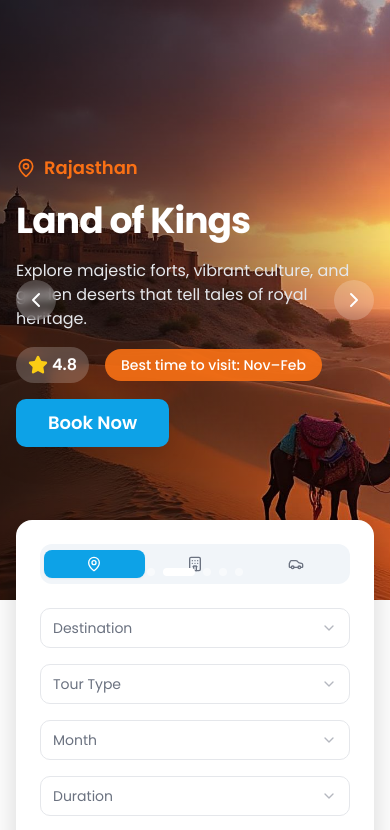
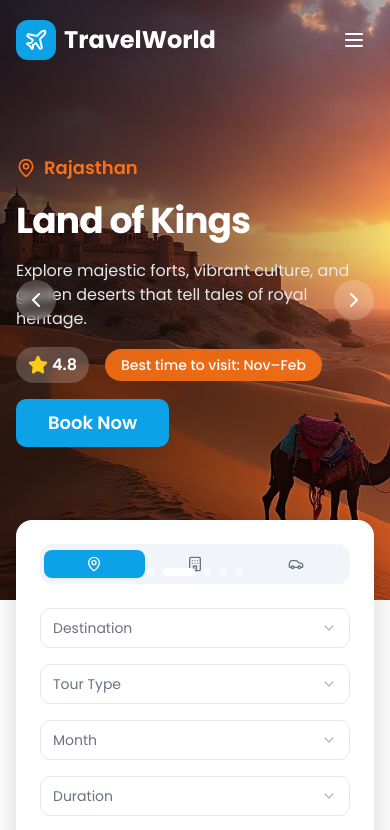
Before and after one commit to timberlin12/globetrot-render, a React (Vite) app: page / in a window 390 px wide. Shown: the top 830 px of the page. Built offline with nearby package versions, Linux system fonts and the light colour scheme; the HTML template or start-up script is replaced by a standard one.

Commit message:
Refactor: Make navbar transparent

```diff
--- /dev/null
+++ b/src/components/Navbar.tsx
@@ -0,0 +1,102 @@
+import { useState, useEffect } from 'react';
+import { Menu, X, Plane } from 'lucide-react';
+import { Button } from '@/components/ui/button';
+
+export const Navbar = () => {
+  const [isScrolled, setIsScrolled] = useState(false);
+  const [isMobileMenuOpen, setIsMobileMenuOpen] = useState(false);
+
+  useEffect(() => {
+    const handleScroll = () => {
+      setIsScrolled(window.scrollY > 20);
+    };
+    window.addEventListener('scroll', handleScroll);
+    return () => window.removeEventListener('scroll', handleScroll);
+  }, []);
+
+  const navLinks = [
+    { name: 'Home', href: '#home' },
+    { name: 'Tours', href: '#tours' },
+    { name: 'Hotels', href: '#hotels' },
+    { name: 'Transport', href: '#transport' },
+    { name: 'About', href: '#about' },
+    { name: 'Contact', href: '#contact' },
+  ];
+
+  return (
+    <nav
+      className={`fixed top-0 left-0 right-0 z-50 transition-smooth ${
+        isScrolled
+          ? 'bg-background/95 backdrop-blur-md shadow-soft'
+          : 'bg-transparent'
+      }`}
+    >
+      <div className="container mx-auto px-4">
+        <div className="flex items-center justify-between h-20">
+          {/* Logo */}
+          <a href="#home" className="flex items-center gap-2 group">
+            <div className="bg-primary p-2 rounded-lg transition-smooth group-hover:scale-110">
+              <Plane className="w-6 h-6 text-primary-foreground" />
+            </div>
+            <span className={`text-2xl font-bold transition-smooth ${
+              isScrolled ? 'text-foreground' : 'text-white drop-shadow-lg'
+            }`}>
+              TravelWorld
+            </span>
+          </a>
+
+          {/* Desktop Navigation */}
+          <div className="hidden md:flex items-center gap-8">
+            {navLinks.map((link) => (
+              <a
+                key={link.name}
+                href={link.href}
+                className={`font-medium transition-smooth hover:text-primary ${
+                  isScrolled ? 'text-foreground' : 'text-white drop-shadow-lg'
+                }`}
+              >
+                {link.name}
+              </a>
+            ))}
+            <Button
+              className={isScrolled ? '' : 'bg-white text-primary hover:bg-white/90'}
+            >
+              Book Now
+            </Button>
+          </div>
+
+          {/* Mobile Menu Button */}
+          <button
+            className="md:hidden p-2"
+            onClick={() => setIsMobileMenuOpen(!isMobileMenuOpen)}
+          >
+            {isMobileMenuOpen ? (
+              <X className={`w-6 h-6 ${isScrolled ? 'text-foreground' : 'text-white'}`} />
+            ) : (
+              <Menu className={`w-6 h-6 ${isScrolled ? 'text-foreground' : 'text-white'}`} />
+            )}
+          </button>
+        </div>
+
+        {/* Mobile Menu */}
+        {isMobileMenuOpen && (
+          <div className="md:hidden py-4 bg-background/95 backdrop-blur-md rounded-lg shadow-medium mt-2">
+            {navLinks.map((link) => (
+              <a
+                key={link.name}
+                href={link.href}
+                className="block px-4 py-3 text-foreground hover:bg-muted transition-smooth"
+                onClick={() => setIsMobileMenuOpen(false)}
+              >
+                {link.name}
+              </a>
+            ))}
+            <div className="px-4 pt-2">
+              <Button className="w-full">Book Now</Button>
+            </div>
+          </div>
+        )}
+      </div>
+    </nav>
+  );
+};
--- a/src/pages/Index.tsx
+++ b/src/pages/Index.tsx
@@ -1,3 +1,4 @@
+import { Navbar } from '@/components/Navbar';
 import { HeroSlider } from '@/components/HeroSlider';
 import { SearchTabs } from '@/components/SearchTabs';
 import { AboutSection } from '@/components/AboutSection';
@@ -9,6 +10,7 @@ import { Footer } from '@/components/Footer';
 const Index = () => {
   return (
     <div className="min-h-screen">
+      <Navbar />
       <HeroSlider />
       <SearchTabs />
       <AboutSection />
```
